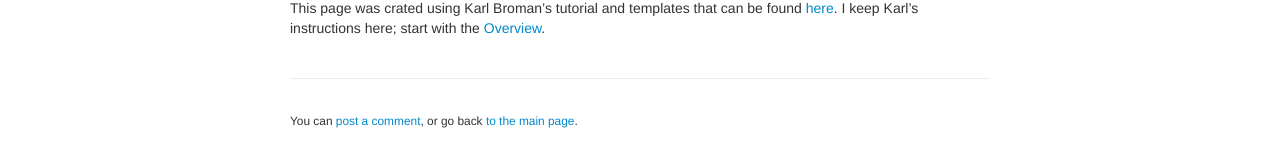
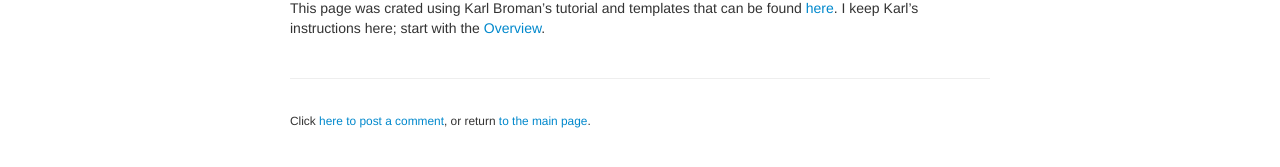
Before and after one commit to vojtech-filipec/vojtech-filipec.github.io, a Jekyll site: the page built from index.md, in a window 1280 px wide. Shown: the part 516-683 px from the top of the page. Built offline with Jekyll 4.4.1, drawn with Linux system fonts in a browser that asks for light colours.

Commit message:
footnote

```diff
--- a/_includes/themes/twitter/default.html
+++ b/_includes/themes/twitter/default.html
@@ -49,7 +49,7 @@
       <footer>
         <p><small>
   <!-- start of the footer -->
-          You can <a href="https://github.com/vojtech-filipec/vojtech-filipec.github.io/issues/new">post a comment</a>, or go back <a href="https://vojtech-filipec.github.io/">to the main page</a>.
+          Click <a href="https://github.com/vojtech-filipec/vojtech-filipec.github.io/issues/new">here to post a comment</a>, or return <a href="https://vojtech-filipec.github.io/">to the main page</a>.
   <!-- end of the footer -->
         </small></p>
       </footer>
```
